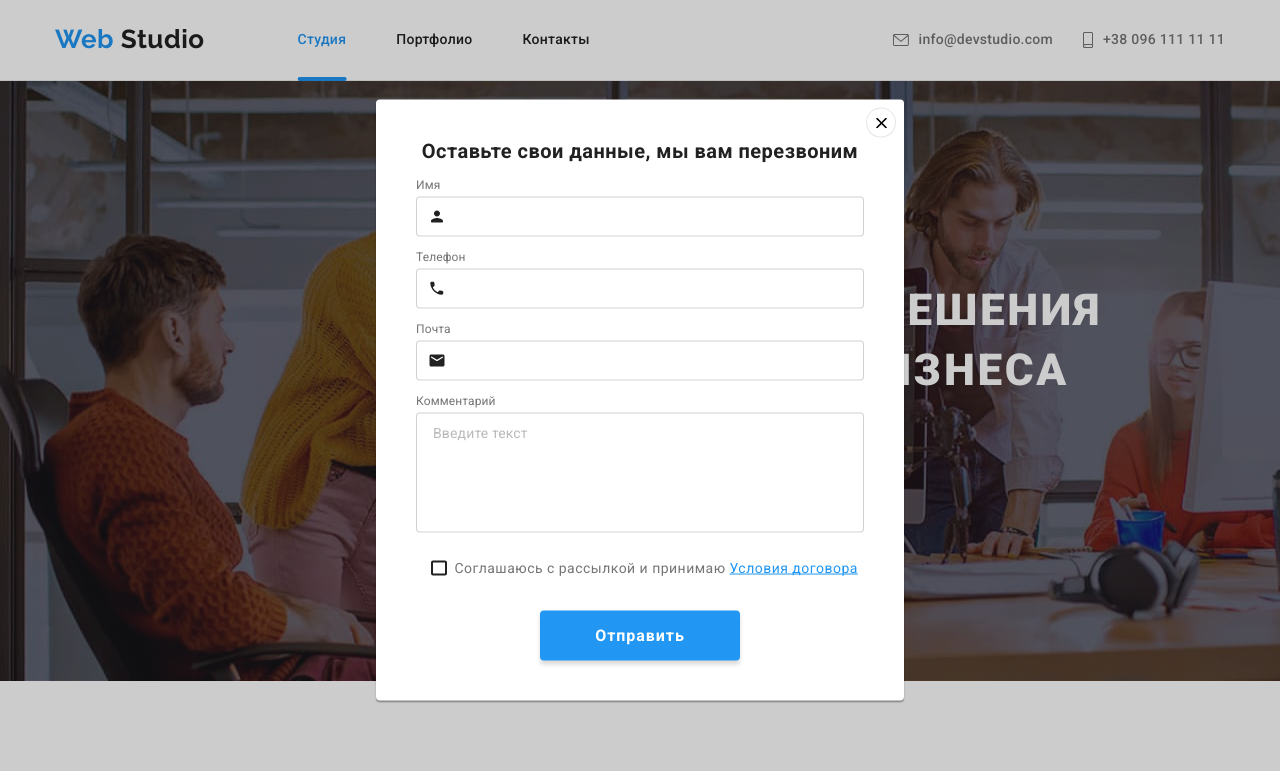
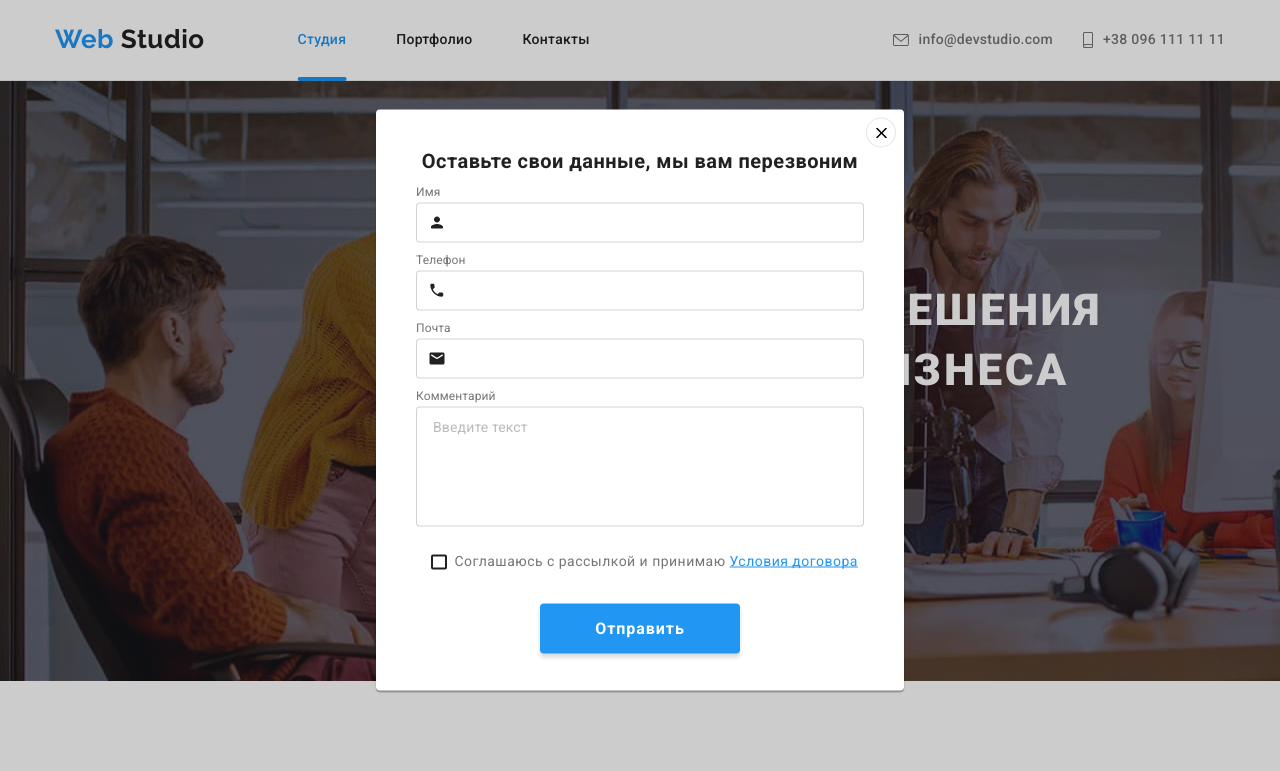
Before and after one commit to Stanislav-Sobolev/goit-markup-06, a plain HTML site: page index.html in a window 1280 px wide. Both pictures are taken after a click on the button "Заказать услугу". Shown: the top 771 px of the page. Drawn offline with Linux system fonts and the light colour scheme.

Commit message:
dz-6-fix1

```diff
--- a/css/styles.css
+++ b/css/styles.css
@@ -289,7 +289,7 @@ img {
 	transition: transform var(--animation-duration) var(--timing-function);
 
 	width: 528px;
-	min-height: 581px;
+	height: 581px;
 	top: 50%;
 	left: 50%;
 	padding: 40px;
@@ -314,10 +314,19 @@ img {
 
 	background-color: var(--primary-white-color);
 	border: 1px solid rgba(0, 0, 0, 0.1);
+	outline-color: transparent;
+
+	transition: outline-color var(--animation-duration) var(--timing-function);
+}
+
+.hero-modal-close:hover,
+.hero-modal-close:focus {
+	outline-color: var(--accent-color);
 }
 
 .hero-modal-x {
 	fill: #000;
+	transition: fill var(--animation-duration) var(--timing-function);
 }
 
 .hero-modal-close:hover .hero-modal-x,
@@ -341,12 +350,12 @@ img {
 }
 
 .label-contacts {
-	display: inline-block;
+	display: block;
 	margin-bottom: 4px;
 
 	font-weight: 400;
 	font-size: 12px;
-	line-height: 1.16;
+	line-height: 1.17;
 	letter-spacing: 0.01em;
 	color: var(--primary-text-color);
 }
@@ -358,8 +367,14 @@ img {
 	padding-left: 42px;
 
 	border-radius: 4px;
+
+	border: 1px solid rgba(33, 33, 33, 0.2);
+	outline-color: transparent;
+	transition: outline-color var(--animation-duration) var(--timing-function);
+}
+
+.input-contacts:focus {
 	outline-color: var(--accent-color);
-	border: 1px solid rgba(33, 33, 33, 0.2);
 }
 
 .input-contacts:focus + .input-contacts-icon {
@@ -382,16 +397,22 @@ img {
 	transform: translateY(-50%);
 }
 
+.textarea {
+	margin-bottom: 20px;
+}
+
 .form-textarea {
 	width: 100%;
 	height: 120px;
 	padding: 12px 16px;
-	margin-bottom: 20px;
+	margin-top: 4px;
 	resize: none;
 
 	border-radius: 4px;
-	outline-color: var(--accent-color);
+	outline-color: transparent;
 	border: 1px solid rgba(33, 33, 33, 0.2);
+
+	transition: outline-color var(--animation-duration) var(--timing-function);
 }
 
 .form-textarea::placeholder {
@@ -401,6 +422,10 @@ img {
 	letter-spacing: 0.01em;
 
 	color: rgba(117, 117, 117, 0.5);
+}
+
+.form-textarea:focus {
+	outline-color: var(--accent-color);
 }
 
 .policy-container {
@@ -413,7 +438,7 @@ img {
 .policy-checkbox:checked + .policy-checkbox-new {
 	fill: var(--primary-white-color);
 	background-color: var(--accent-color);
-	border: none;
+	border: transparent;
 }
 
 .policy-checkbox:focus-visible + .policy-checkbox-new {
@@ -427,7 +452,7 @@ img {
 
 	transition: fill var(--animation-duration) var(--timing-function),
 		background-color var(--animation-duration) var(--timing-function),
-		border var(--animation-duration) var(--timing-function);
+		border-color var(--animation-duration) var(--timing-function);
 
 	fill: transparent;
 	background-color: transparent;
@@ -449,6 +474,12 @@ img {
 .policy-link {
 	text-decoration-skip-ink: none;
 	color: var(--accent-color);
+	outline-color: transparent;
+	transition: outline-color var(--animation-duration) var(--timing-function);
+}
+
+.policy-link:focus {
+	outline-color: var(--accent-color);
 }
 
 .btn-submit {
@@ -469,6 +500,12 @@ img {
 	color: var(--primary-white-color);
 	box-shadow: 0px 4px 4px rgba(0, 0, 0, 0.15);
 	background-color: var(--accent-color);
+	outline-color: transparent;
+	transition: outline-color var(--animation-duration) var(--timing-function);
+}
+
+.btn-submit:focus {
+	outline-color: var(--accent-color);
 }
 
 /* -------advantages------- */
--- a/index.html
+++ b/index.html
@@ -73,8 +73,7 @@
 							</button>
 							<p class="hero-modal-title">Оставьте свои данные, мы вам перезвоним</p>
 							<form name="hero-form">
-								<ul class="form-contacts-list">
-									<li class="form-contacts-item list">
+								<div class="form-contacts-item">
 									<label class="label-contacts" for="form-name">Имя</label>
 									<div class="input-container">
 										<input class="input-contacts" type="text" name="name" id="form-name" />
@@ -82,8 +81,8 @@
 											<use href="./images/icons.svg#person"></use>
 										</svg>
 									</div>
-									</li>
-									<li class="form-contacts-item list">
+								</div>
+								<div class="form-contacts-item">
 									<label class="label-contacts" for="form-tel">Телефон</label>
 									<div class="input-container">
 										<input class="input-contacts" type="tel" name="tel" id="form-tel" />
@@ -91,8 +90,8 @@
 											<use href="./images/icons.svg#phone-form"></use>
 										</svg>
 									</div>
-									</li>
-									<li class="form-contacts-item list">
+								</div>
+								<div class="form-contacts-item">
 									<label class="label-contacts" for="form-email">Почта</label>
 									<div class="input-container">
 										<input class="input-contacts" type="email" name="email" id="form-email" />
@@ -100,10 +99,9 @@
 											<use href="./images/icons.svg#email-form"></use>
 										</svg>
 									</div>
-									</li>
-								</ul>
-								<div>
-									<label class="label-contacts" for="textarea">Комментарий</label>
+								</div>
+								<label class="label-contacts textarea" for="textarea">
+									Комментарий
 									<textarea
 										class="form-textarea"
 										name="comment"
@@ -111,7 +109,7 @@
 										placeholder="Введите текст"
 										id="textarea"
 									></textarea>
-								</div>
+								</label>
 								<div class="policy-container">
 									<label class="policy-label">
 										<input class="policy-checkbox visually-hidden" type="checkbox" name="policy" value="accept" />
@@ -436,7 +434,7 @@
 						</address>
 					</div>
 					<div class="footer-socials">
-						<h3 class="footer-socials-title">присоединяйтесь</h3>
+						<p class="footer-socials-title">присоединяйтесь</p>
 						<ul class="footer-socials-list list">
 							<li>
 								<a class="footer-socials-link link" href="">
@@ -471,10 +469,10 @@
 					</div>
 				</div>
 				<div class="footer-container-right">
-					<form class="footer-form" action="">
+					<form class="footer-form">
 						<div class="footer-form-div">
-							<label class="footer-form-label" for="subscribe">Подпишитесь на рассылку</label>
-							<input class="footer-form-input" type="email" placeholder="E-mail" name="subscribe" id="subscribe" />
+							<p class="footer-form-label">Подпишитесь на рассылку</p>
+							<input class="footer-form-input" type="email" placeholder="E-mail" name="subscribe" />
 						</div>
 						<button class="footer-form-btn" type="submit">
 							Подписаться
```
Also changed, not shown: portfolio.html (+4 -4 lines). Lines whose indentation alone changed are shown as unchanged.
